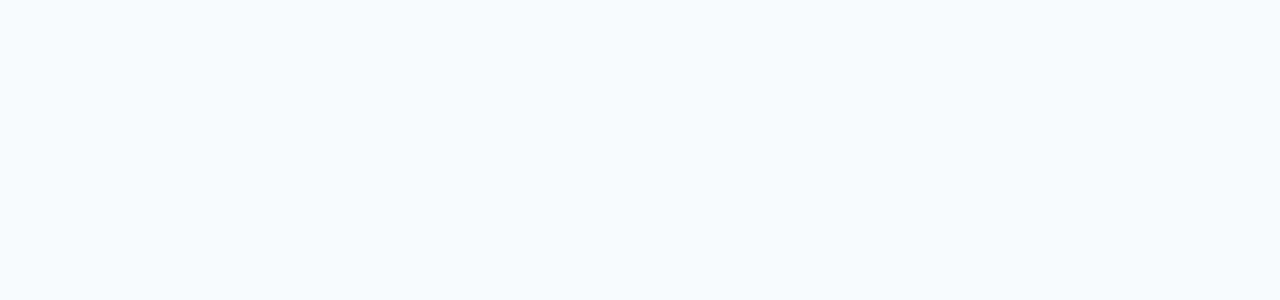
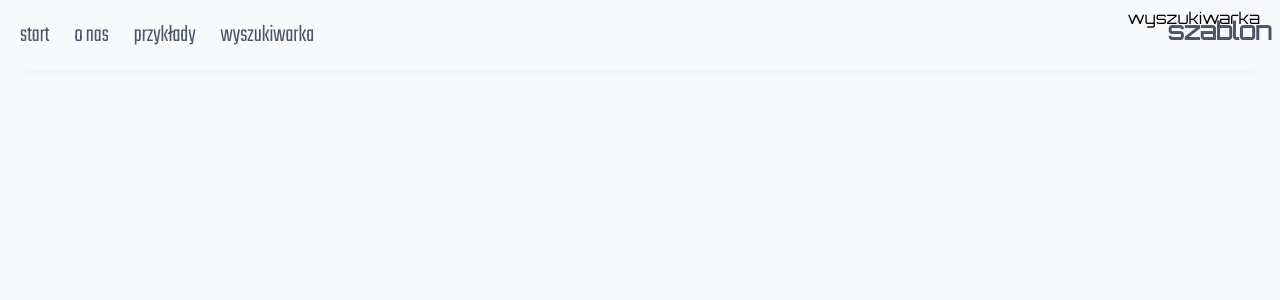
Before and after one commit to Piotr-Mlodzianowski/szablon-wyszukiwarka, a React (Create React App) app: page / in a window 1280 px wide. Shown: the top 300 px of the page. Built offline with nearby package versions, Linux system fonts and the light colour scheme.

Commit message:
Menu component with scss styles

```diff
--- a/src/App.js
+++ b/src/App.js
@@ -1,9 +1,12 @@
 import React from 'react'
+import Homepage from './components/homepage/homepage'
 
 function App() {
-	return <>
-
-	</>
+	return (
+		<>
+			<Homepage />
+		</>
+	)
 }
 
 export default App
--- /dev/null
+++ b/src/components/homepage/homepage.js
@@ -0,0 +1,12 @@
+import React from 'react';
+import Menu from './menu/menu';
+
+const Homepage = () => {
+	return (
+		<>
+			<Menu />
+		</>
+	)
+}
+
+export default Homepage;
--- /dev/null
+++ b/src/components/homepage/menu/menu.js
@@ -0,0 +1,47 @@
+import React from 'react'
+
+
+const Menu = () => {
+
+
+	return (
+		<header className='header'>
+			<div className='container'>
+
+                <nav className='navigation'>
+				<ul className='navList'>
+					<li className='navList__element'>
+						<a className='navList__link' href='#'>
+							start
+						</a>
+					</li>
+					<li className='navList__element'>
+						<a className='navList__link' href='#about'>o nas
+						</a>
+					</li>
+					<li className='navList__element'>
+						<a className='navList__link' href='#examples'>
+							przykłady
+						</a>
+					</li>
+					<li className='navList__element'>
+						<a className='navList__link' href='#searchApp'>
+							wyszukiwarka
+						</a>
+					</li>
+				</ul>
+
+				<div className='navLogo'>
+                    <a className='navLogo__link' href="#">
+					    <span className='navLogo__top'>wyszukiwarka</span>
+					    <span className='navLogo__bottom'>szablon</span>
+                    </a>
+				</div>
+
+                </nav>
+			</div>
+		</header>
+	)
+}
+
+export default Menu
--- /dev/null
+++ b/src/scss/components/homepage/menu/_menu.scss
@@ -0,0 +1,78 @@
+.header {
+	width: 100%;
+	height: 70px;
+	box-shadow: 0px 20px 20px -25px $shadow;
+	background-color: $backgroud-main;
+	position: sticky;
+	z-index: 4;
+	top: 0;
+
+	.navigation {
+		font-family: $font-menu-base;
+		display: flex;
+		justify-content: space-between;
+		align-items: center;
+		padding: 10px 0;
+
+		.navList {
+			display: flex;
+			align-items: center;
+			gap: 5px;
+			margin-left: 10px;
+			font-size: 1.5rem;
+
+			&__element {
+				list-style: none;
+			}
+
+			&__link {
+				display: inline;
+				text-decoration: none;
+				padding: 0 10px;
+				color: $text-button;
+				transition-duration: 0.4s;
+
+				&:hover {
+					background-color: $background-button;
+					border-radius: 10px;
+					transition-duration: 0.4s;
+				}
+
+				&:visited {
+					color: $text-button;
+				}
+			}
+		}
+
+		.navLogo {
+			position: relative;
+			height: 50px;
+			margin-right: 10px;
+			font-family: $font-logo;
+
+			&__link {
+				display: inline;
+				text-decoration: none;
+				padding: 0 10px;
+				color: $logo-main;
+
+				&:visited {
+					color: $logo-main;
+				}
+			}
+
+			&__top {
+				font-size: 1rem;
+			}
+
+			&__bottom {
+				color: $logo-alt;
+				font-size: 1.5rem;
+				font-weight: bold;
+				position: absolute;
+				top: 9px;
+				left: 50px;
+			}
+		}
+	}
+}
--- a/src/scss/main.scss
+++ b/src/scss/main.scss
@@ -21,3 +21,6 @@
 	margin: 0 auto;
 	max-width: 1300px;
 }
+
+
+@import 'components/homepage/menu/menu';
```
Also changed, not shown: src/scss/settings/_fonts.scss (line endings or trailing spaces).
